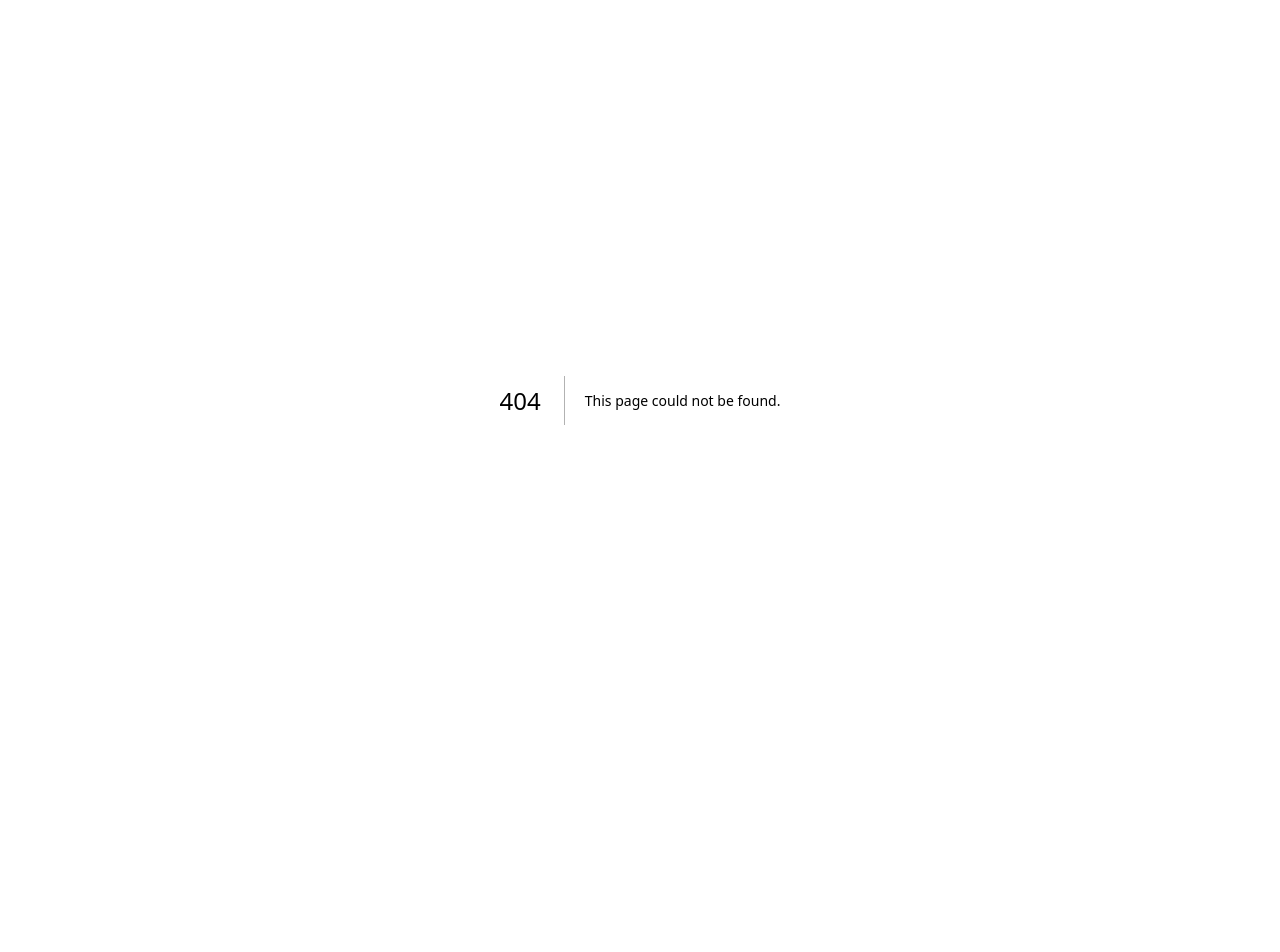
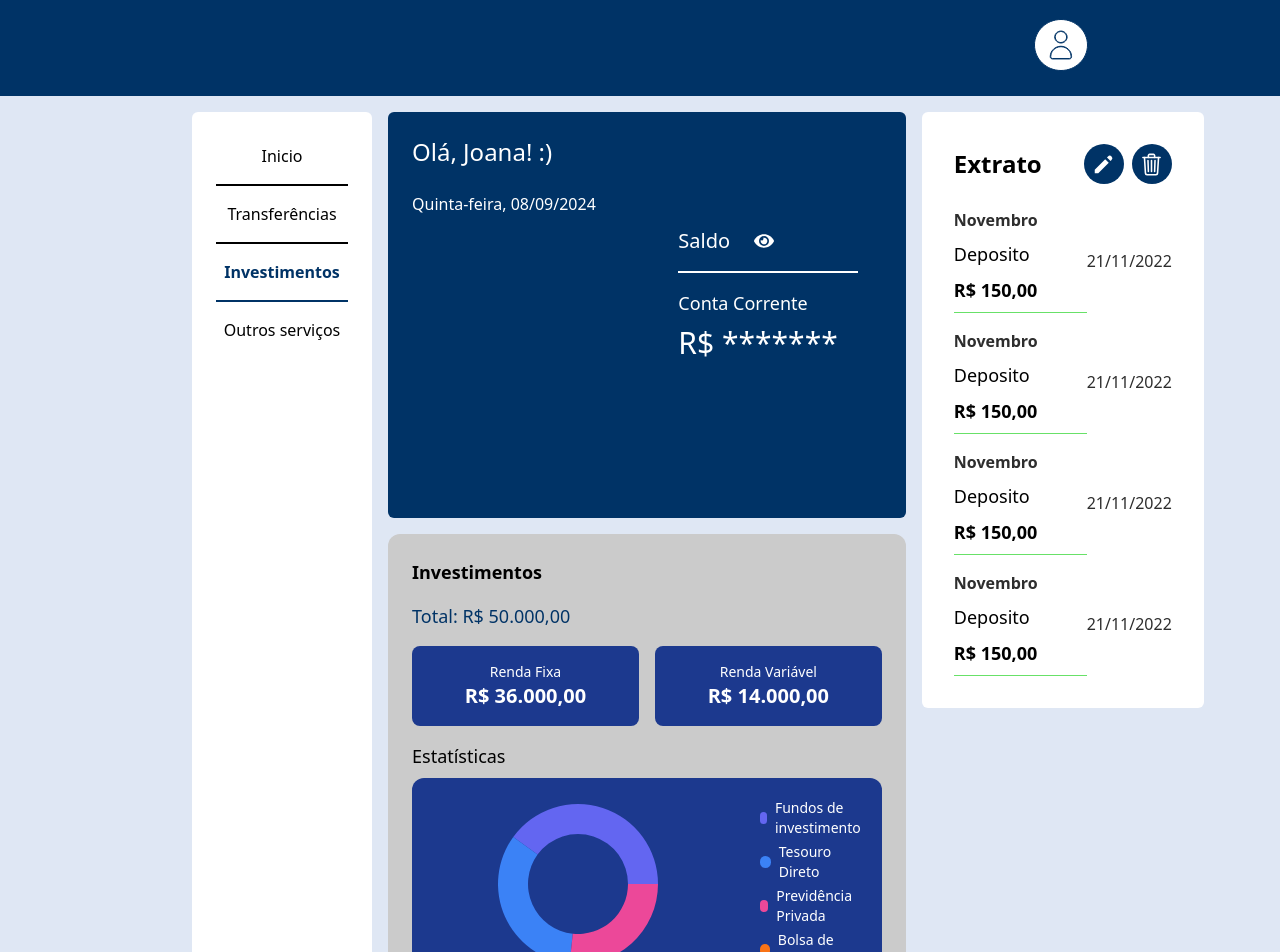
Before and after one commit to FIAP-GRUPO-7/tech-challenge, a Next.js app: page /investimentos in a window 1280 px wide. Before the commit this address had no page. Shown: the top 952 px of the page. Before the commit the page ends 800 px from the top, so only its background shows below. Built offline with nearby package versions, Linux system fonts and the light colour scheme.

Commit message:
feat: implementa investimentos

```diff
--- a/package.json
+++ b/package.json
@@ -14,6 +14,7 @@
     "react": "^19.0.0",
     "react-dom": "^19.0.0",
     "react-icons": "^5.5.0",
+    "recharts": "^2.15.3",
     "tailwind-merge": "^3.3.0"
   },
   "devDependencies": {
--- /dev/null
+++ b/src/app/(dashboard)/investimentos/page.tsx
@@ -0,0 +1,114 @@
+"use client";
+
+import { useState } from "react";
+import { FaEye, FaEyeSlash } from "react-icons/fa";
+import { HiPencil } from "react-icons/hi";
+import { formatToBRL } from "@/app/helpers/format"
+import { IoTrashOutline } from "react-icons/io5";
+import { RoundedButton } from "@/components/_RoundedButton";
+import InvestmentSection from '@/components/InvestmentSection'
+
+const extracts = [
+  {
+    id: crypto.randomUUID(),
+    month: "Novembro",
+    type: "Deposito",
+    value: 150,
+    date: "21/11/2022",
+  },
+  {
+    id: crypto.randomUUID(),
+    month: "Novembro",
+    type: "Deposito",
+    value: 150,
+    date: "21/11/2022",
+  },
+  {
+    id: crypto.randomUUID(),
+    month: "Novembro",
+    type: "Deposito",
+    value: 150,
+    date: "21/11/2022",
+  },
+  {
+    id: crypto.randomUUID(),
+    month: "Novembro",
+    type: "Deposito",
+    value: 150,
+    date: "21/11/2022",
+  },
+];
+
+export default function Home() {
+  const [show, setShow] = useState(false);
+  return (
+    <div className="w-full flex flex-col xl:flex-row col-span-5 gap-4">
+      <div className="flex flex-col flex-wrap flex-1 gap-4">
+        <div className="w-full bg-azul-escuro rounded-md p-6 flex gap-4 flex-col sm:flex-row sm:h-[406px]">
+          <div className="flex flex-col gap-6 flex-1">
+            <h2 className="text-2xl text-white">Olá, Joana! :)</h2>
+            <p className="text-white">Quinta-feira, 08/09/2024</p>
+          </div>
+          <div className="flex-1 flex sm:justify-center sm:relative">
+            <div className="w-[180px] sm:absolute sm:top-[75px]">
+              <div className="border-white border-b-2 py-4">
+                <h3 className="text-xl text-white flex items-center gap-6">
+                  <span>Saldo</span>
+                  <button
+                    className="appearance-none cursor-pointer"
+                    onClick={() => setShow((old) => !old)}
+                  >
+                    {show ? <FaEyeSlash /> : <FaEye />}
+                  </button>
+                </h3>
+              </div>
+              <div className="border-white py-4 flex flex-col gap-2">
+                <span className="text-lg text-white">Conta Corrente</span>
+                <h2 className="text-3xl text-white">
+                  R$ {show ? "2.500,00" : "*******"}
+                </h2>
+              </div>
+            </div>
+          </div>
+        </div>
+        <div className="gap-8">
+        <InvestmentSection />
+        </div>
+      </div>
+      <div className="max-h-max bg-white rounded-md px-6 py-8 xl:w-[282px] md:px-8 lg:px-36  xl:px-8">
+        <div className="flex justify-between items-center mb-6 gap-4 flex-wrap">
+          <h4 className="text-2xl font-bold">Extrato</h4>
+          <div className="flex gap-2">
+            <RoundedButton>
+              <HiPencil color="white" size={25} />
+            </RoundedButton>
+            <RoundedButton>
+              <IoTrashOutline color="white" size={25} />
+            </RoundedButton>
+          </div>
+        </div>
+        <div className="flex flex-col gap-4 flex-1">
+          {extracts.map((extract) => {
+            return (
+              <div
+                className="flex justify-between items-center flex-wrap-reverse"
+                key={extract.id}
+              >
+                <div className="flex-1 flex flex-col gap-2 border-b-1 border-sucesso pb-2">
+                  <h4 className="text-label font-semibold text-md">
+                    {extract.month}
+                  </h4>
+                  <p className="text-lg">{extract.type}</p>
+                  <b className="text-lg font-bold">
+                    {formatToBRL(extract.value)}
+                  </b>
+                </div>
+                <span className="text-label">{extract.date}</span>
+              </div>
+            );
+          })}
+        </div>
+      </div>
+    </div>
+  );
+}
--- /dev/null
+++ b/src/components/InvestmentChart.tsx
@@ -0,0 +1,69 @@
+'use client'
+
+import {
+  PieChart,
+  Pie,
+  Cell,
+  ResponsiveContainer,
+} from 'recharts'
+
+// Dados
+const data = [
+  { name: 'Fundos de investimento', value: 30, color: '#6366F1' },
+  { name: 'Tesouro Direto', value: 25, color: '#3B82F6' },
+  { name: 'Previdência Privada', value: 20, color: '#EC4899' },
+  { name: 'Bolsa de Valores', value: 25, color: '#F97316' },
+]
+
+const chartData = data.filter(item => item.name !== 'Bolsa de Valores')
+
+export default function InvestmentChart() {
+  return (
+    <div className="flex flex-col gap-2">
+      <h3 className="text-lg text-preto">Estatísticas</h3>
+      <div className="bg-blue-900 p-4 rounded-xl">
+        <div className="md:flex md:items-center md:justify-center md:gap-4">
+          <div className="flex justify-center md:block">
+            <div className="w-48 h-48 md:w-[300px] md:h-[180px]">
+              <ResponsiveContainer width="100%" height="100%">
+                <PieChart>
+                  <Pie
+                    data={chartData}
+                    cx="50%"
+                    cy="50%"
+                    innerRadius={50}
+                    outerRadius={80}
+                    paddingAngle={0}
+                    dataKey="value"
+                    strokeWidth={0}
+                  >
+                    {chartData.map((entry, index) => (
+                      <Cell key={`cell-${index}`} fill={entry.color} />
+                    ))}
+                  </Pie>
+                </PieChart>
+              </ResponsiveContainer>
+            </div>
+          </div>
+
+          <div className="mt-4 md:mt-0 md:ml-4">
+            <ul className="list-none text-white text-sm space-y-1 text-left mx-auto md:mx-0">
+              {data.map((entry, index) => (
+                <li
+                  key={`legend-${index}`}
+                  className="flex items-center gap-2 justify-start"
+                >
+                  <span
+                    className="w-3 h-3 rounded-full inline-block"
+                    style={{ backgroundColor: entry.color }}
+                  />
+                  <span>{entry.name}</span>
+                </li>
+              ))}
+            </ul>
+          </div>
+        </div>
+      </div>
+    </div>
+  )
+}
--- /dev/null
+++ b/src/components/InvestmentSection.tsx
@@ -0,0 +1,24 @@
+import InvestmentChart from './InvestmentChart'
+
+export default function InvestmentSection() {
+  return (
+    <section className="bg-cinza-escuro p-6 rounded-xl">
+      <div className="flex flex-col gap-4">
+        <h2 className="text-lg font-semibold">Investimentos</h2>
+        <p className="text-lg font-inter text-azul-escuro">Total: R$ 50.000,00</p>
+      </div>
+
+      <div className="flex flex-col md:flex-row gap-4 my-4 md:items-stretch items-center">
+        <div className="bg-blue-900 text-white p-4 rounded-lg w-full text-center">
+          <p className="text-sm">Renda Fixa</p>
+          <p className="text-xl font-bold">R$ 36.000,00</p>
+        </div>
+        <div className="bg-blue-900 text-white p-4 rounded-lg w-full text-center">
+          <p className="text-sm">Renda Variável</p>
+          <p className="text-xl font-bold">R$ 14.000,00</p>
+        </div>
+      </div>
+      <InvestmentChart />
+    </section>
+  )
+}
```
Also changed, not shown: 1 other file (tests, documents, lock files or other folders).
